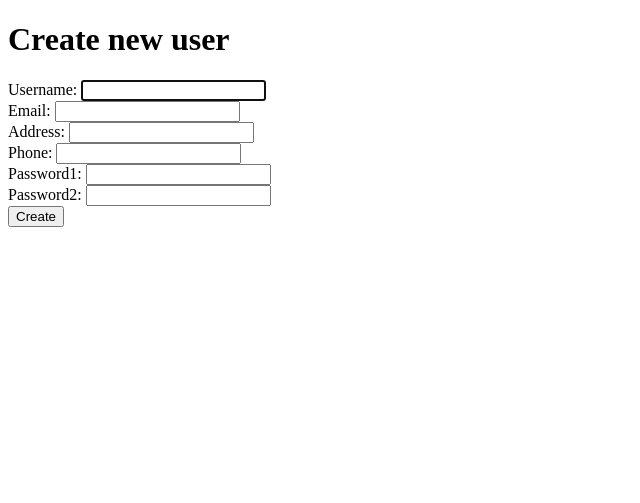
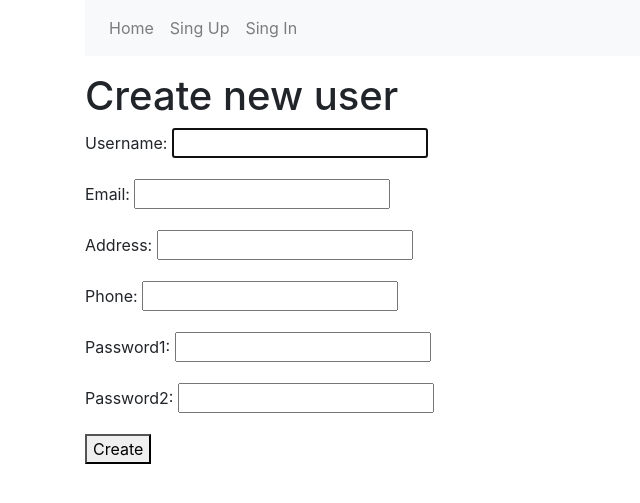
Before and after one commit to DimaSapsay/online_auction, a Django app: template user/templates/user/singup.html in a window 1280 px wide. Shown: the top 503 px of the page, without its empty margins (0-640 px from the left). Run offline with Django 3.2, Linux system fonts and the light colour scheme; the template is opened without the code that fills it: values that come from a table or form of the project are taken from there, others are empty; some libraries are stand-ins or nearby versions.

Commit message:
add base template

```diff
--- a/online_auction/settings.py
+++ b/online_auction/settings.py
@@ -57,7 +57,9 @@ ROOT_URLCONF = 'online_auction.urls'
 TEMPLATES = [
     {
         'BACKEND': 'django.template.backends.django.DjangoTemplates',
-        'DIRS': [],
+        'DIRS': [
+            os.path.join(BASE_DIR, 'templates')
+        ],
         'APP_DIRS': True,
         'OPTIONS': {
             'context_processors': [
--- /dev/null
+++ b/templates/base.html
@@ -0,0 +1,34 @@
+{% load static %}
+<!DOCTYPE html>
+<html lang="en">
+    <head>
+        <meta charset="utf-8">
+        <meta name="viewport" content="width=device-width, initial-scale=1, shrink-to-fit=no">
+        <link rel="stylesheet" href="https://stackpath.bootstrapcdn.com/bootstrap/4.1.3/css/bootstrap.min.css" integrity="sha384-MCw98/SFnGE8fJT3GXwEOngsV7Zt27NXFoaoApmYm81iuXoPkFOJwJ8ERdknLPMO" crossorigin="anonymous">
+        <title>Online Auction</title>
+    </head>
+    <body>
+        <div class="container">
+            <nav class="navbar navbar-expand-lg navbar-light bg-light">
+                <div class="collapse navbar-collapse" id="navbarText">
+                    <ul class="navbar-nav navbar-right">
+                        <li class="nav-item">
+                            <a class="nav-link" href="{% url 'user:index' %}">Home</a>
+                        </li>
+                        <li class="nav-item">
+                            <a class="nav-link" href="{% url 'user:singup' %}">Sing Up</a>
+                        </li>
+                        <li class="nav-item">
+                            <a class="nav-link" href="#">Sing In</a>
+                        </li>
+                    </ul>
+                </div>
+            </nav>
+        </div>
+        <div class="container my-3">
+            {% block content %}
+            {% endblock %}
+        </div>
+    <script src="https://maxcdn.bootstrapcdn.com/bootstrap/4.0.0/js/bootstrap.min.js" integrity="sha384-JZR6Spejh4U02d8jOt6vLEHfe/JQGiRRSQQxSfFWpi1MquVdAyjUar5+76PVCmYl" crossorigin="anonymous"></script>
+  </body>
+</html>
--- a/user/templates/user/singup.html
+++ b/user/templates/user/singup.html
@@ -1,10 +1,5 @@
-<!DOCTYPE html>
-<html lang="en">
-<head>
-    <meta charset="UTF-8">
-    <title>Create new user</title>
-</head>
-<body>
+{% extends 'base.html' %}
+{% block content %}
     <h1>Create new user</h1>
     <form method="post" enctype="multipart/form-data">
         {{ user_form.non_field_errors }}
@@ -41,5 +36,4 @@
         </div>
         <button type="submit">Create</button>
     </form>
-</body>
-</html>
+{% endblock %}
```
Also changed, not shown: user/templates/user/index.html (+3 -9 lines).
